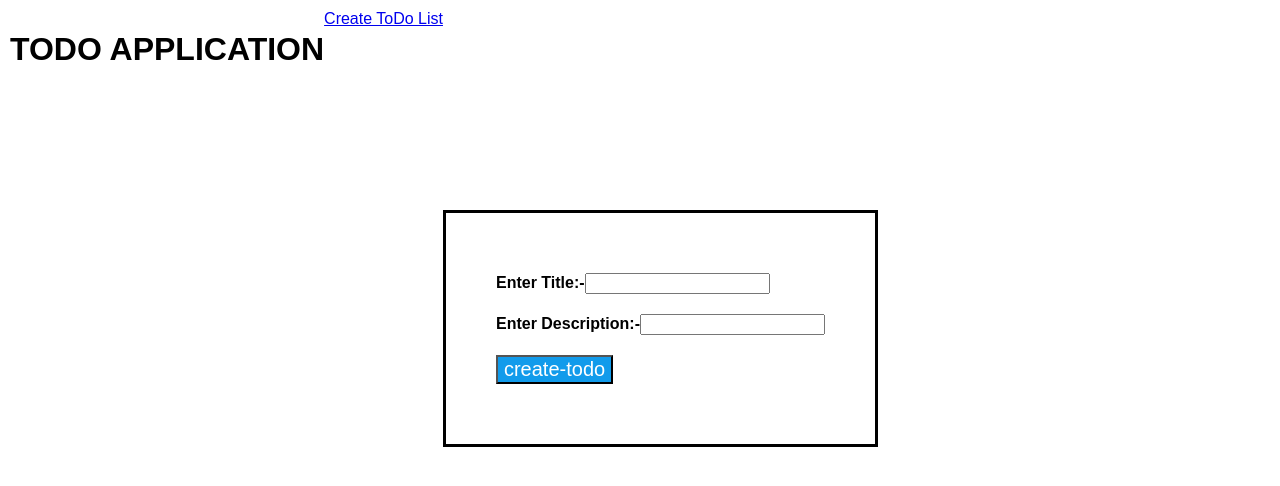
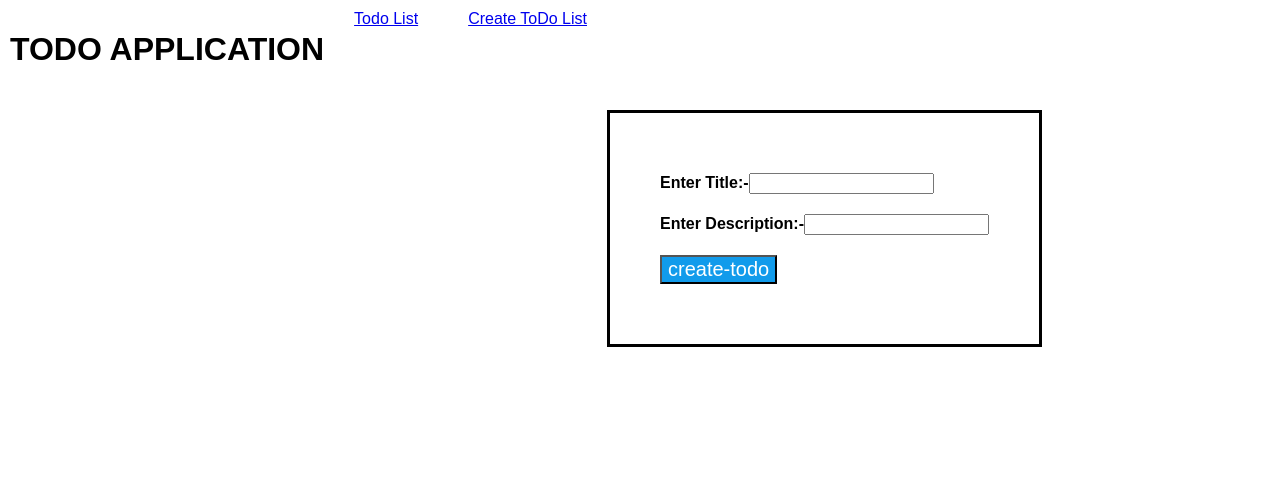
Before and after one commit to Himanshu-1997/TodoApp, a React (Create React App) app: page /create in a window 1280 px wide. Shown: the top 486 px of the page. Built offline with nearby package versions, Linux system fonts and the light colour scheme; the HTML template or start-up script is replaced by a standard one.

Commit message:
storing data to localstorage

```diff
--- a/src/App.js
+++ b/src/App.js
@@ -9,9 +9,13 @@ class App extends React.Component {
       <Router>
         <div className="container">
           <h1>TODO APPLICATION</h1>
-          {/* <Link to="/">Todo List</Link> */}
-          <Link to="/create">Create ToDo List</Link>
-          {/* <Route path="/" exact component={Todos} /> */}
+          <Link className="link" to="/">
+            Todo List
+          </Link>
+          <Link className="link" to="/create">
+            Create ToDo List
+          </Link>
+          <Route path="/" exact component={Todos} />
           <Route path="/create" component={Createtodolist} />
         </div>
       </Router>
--- a/src/createtodolist-component.js
+++ b/src/createtodolist-component.js
@@ -1,4 +1,7 @@
 import React from "react";
+let a = localStorage.getItem("items")
+  ? JSON.parse(localStorage.getItem("items"))
+  : [];
 
 class Createtodolist extends React.Component {
   state = {
@@ -18,6 +21,14 @@ class Createtodolist extends React.Component {
   };
   onSubmit = e => {
     e.preventDefault;
+    let b = {
+      name: "",
+      description: ""
+    };
+    b.name = this.state.name;
+    b.description = this.state.description;
+    a.push(b);
+    localStorage.setItem("items", JSON.stringify(a));
     this.setState({
       name: "",
       description: ""
--- a/src/index.css
+++ b/src/index.css
@@ -6,13 +6,17 @@ body {
 .container{
   display: flex;
   flex-direction: row;
-  width:1000px;
+  /* width:1000px; */
   padding: 10px;
+}
+.link{
+  margin-left: 30px;
+  margin-right: 20px;
 }
 .Form{
   display:flex;
   flex-direction: column;
-  margin-top: 200px;
+  margin-top: 100px;
   border: 3px solid black;
   box-shadow: #eee;
   padding: 50px;
--- a/src/todos-component.js
+++ b/src/todos-component.js
@@ -1,8 +1,10 @@
 import React from "react";
+// import { a } from "./createtodolist-component";
 
 class Todos extends React.Component {
   render() {
-    return <h1>Hello World</h1>;
+    // console.log(a);
+    return <h1>hello world</h1>;
   }
 }
 export default Todos;
```
